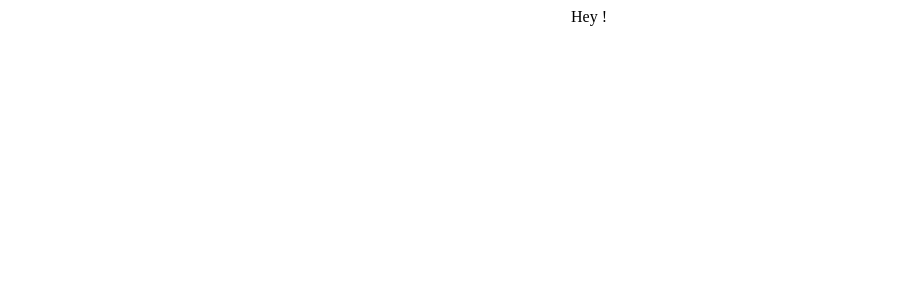
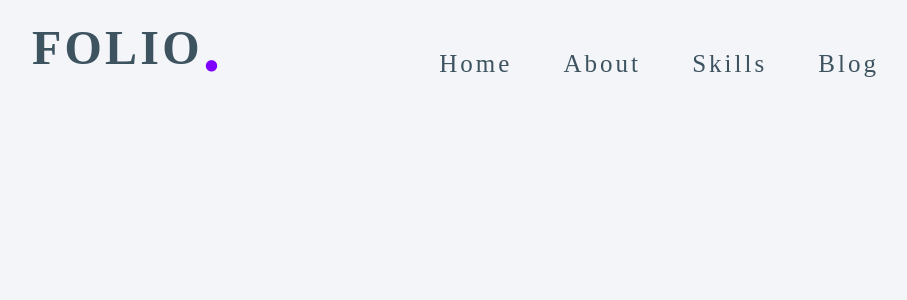
Before and after one commit to Shashan-k08/Folio, a React (Create React App) app: page / in a window 1280 px wide. Shown: the top 300 px of the page, without its empty margins (51-958 px from the left). Built offline with nearby package versions, Linux system fonts and the light colour scheme.

Commit message:
header added

```diff
--- a/src/App.css
+++ b/src/App.css
@@ -1,38 +1,3 @@
-.App {
-  text-align: center;
+body{
+    background-color:#f3f5f8 ;
 }
-
-.App-logo {
-  height: 40vmin;
-  pointer-events: none;
-}
-
-@media (prefers-reduced-motion: no-preference) {
-  .App-logo {
-    animation: App-logo-spin infinite 20s linear;
-  }
-}
-
-.App-header {
-  background-color: #282c34;
-  min-height: 100vh;
-  display: flex;
-  flex-direction: column;
-  align-items: center;
-  justify-content: center;
-  font-size: calc(10px + 2vmin);
-  color: white;
-}
-
-.App-link {
-  color: #61dafb;
-}
-
-@keyframes App-logo-spin {
-  from {
-    transform: rotate(0deg);
-  }
-  to {
-    transform: rotate(360deg);
-  }
-}
--- a/src/App.js
+++ b/src/App.js
@@ -1,10 +1,11 @@
 
 import './App.css';
+import Header from './components/header/Header';
 
 function App() {
   return (
-    <div className="App">
-    Hey !
+    <div >
+   <Header/>
     </div>
   );
 }
--- /dev/null
+++ b/src/components/header/Header.css
@@ -0,0 +1,63 @@
+nav {
+  display: flex !important;
+  justify-content: space-around;
+  line-height: 10vh;
+  flex-direction: row;
+}
+
+.logo {
+  display: flex;
+  font-size: 3rem;
+  font-weight: 800;
+  color: #3d535f;
+  letter-spacing: 0.2rem;
+  cursor: pointer;
+  text-transform: uppercase;
+}
+
+b {
+  font-size: 70px;
+  color: #7f00ff;
+}
+
+.navItems {
+  display: flex;
+}
+
+.navItems li {
+  list-style: none;
+  margin: 0 2vw;
+}
+
+.navItems li a {
+  font-size: 25px;
+  color: #3d535f;
+  letter-spacing: 3px;
+  text-decoration: none;
+  text-transform: capitalize;
+}
+
+.navItems li:hover {
+  transform: scale(1.3);
+  transition-duration: 1s;
+}
+
+.navItems li:hover a {
+  color: #7f00ff;
+}
+
+.fa-brands {
+  margin-left: 2vw;
+}
+
+.fa-brands:hover {
+  transform: scale(1.3);
+  transition-duration: 1s;
+  color: #7f00ff;
+}
+
+.links a {
+  font-size: 30px;
+  color: #3d535f;
+  margin: 25px 10px;
+}
--- /dev/null
+++ b/src/components/header/Header.js
@@ -0,0 +1,23 @@
+import React from 'react'
+import './Header.css'
+const Header = () => {
+  return (
+    <nav>
+            <div className="logo">folio <b>.</b></div>
+            <ul className="navItems">
+                <li> <a href="/">Home</a></li>
+                <li> <a href="/">About</a></li>
+                <li> <a href="/">Skills</a></li>
+                <li> <a href="/">blog</a></li>
+
+            </ul>
+            <div className="links">
+                <a href="/"><i className="fa-brands fa-linkedin"></i></a>
+                <a href="/"><i className="fa-brands fa-github"></i></a>
+
+            </div>
+        </nav>
+  )
+}
+
+export default Header
```
Also changed, not shown: src/components/home/Home.css (added), src/components/home/Home.js (added).
